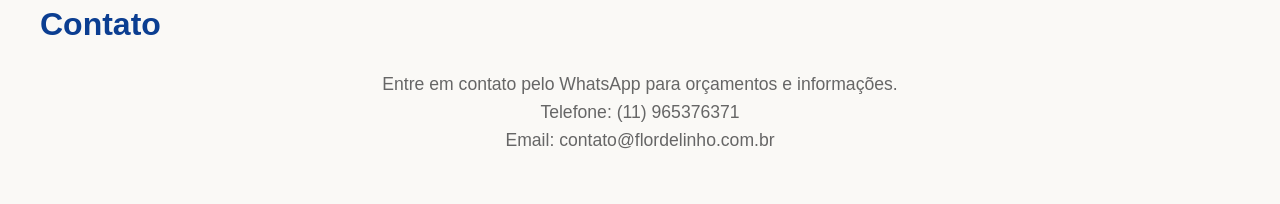
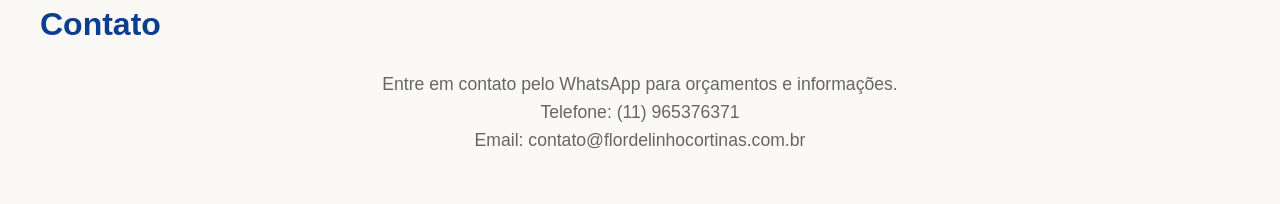
Before and after one commit to WesleyOliveira2021/FlordeLinhoCortinas, a plain HTML site: page index.html in a window 1280 px wide. Shown: the part 2427-2631 px from the top of the page. Drawn offline with Linux system fonts and the light colour scheme.

Commit message:
Ajuste no endereço de email

```diff
--- a/index.html
+++ b/index.html
@@ -41,7 +41,7 @@
 
   <section class="section" id="contato">
     <h2>Contato</h2>
-    <p>Entre em contato pelo WhatsApp para orçamentos e informações.<br />Telefone: (11) 965376371<br />Email: contato@flordelinho.com.br</p>
+    <p>Entre em contato pelo WhatsApp para orçamentos e informações.<br />Telefone: (11) 965376371<br />Email: contato@flordelinhocortinas.com.br</p>
   </section>
 
   <footer>
```
